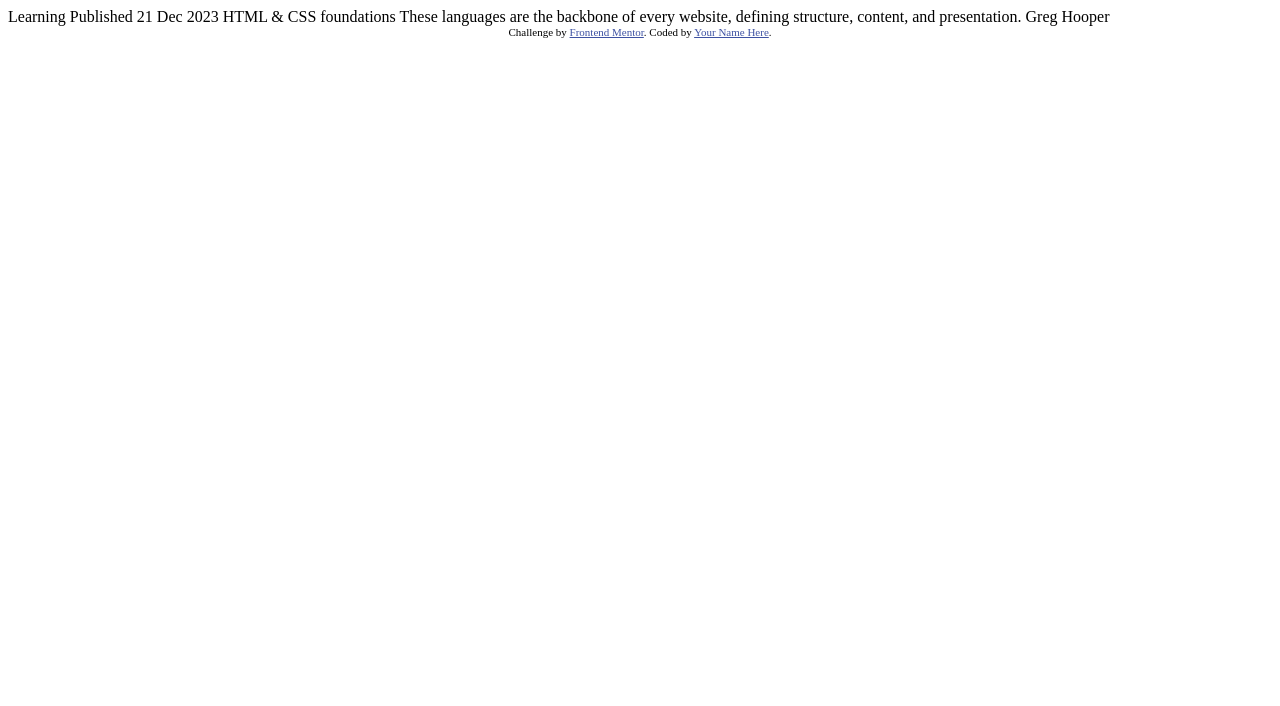
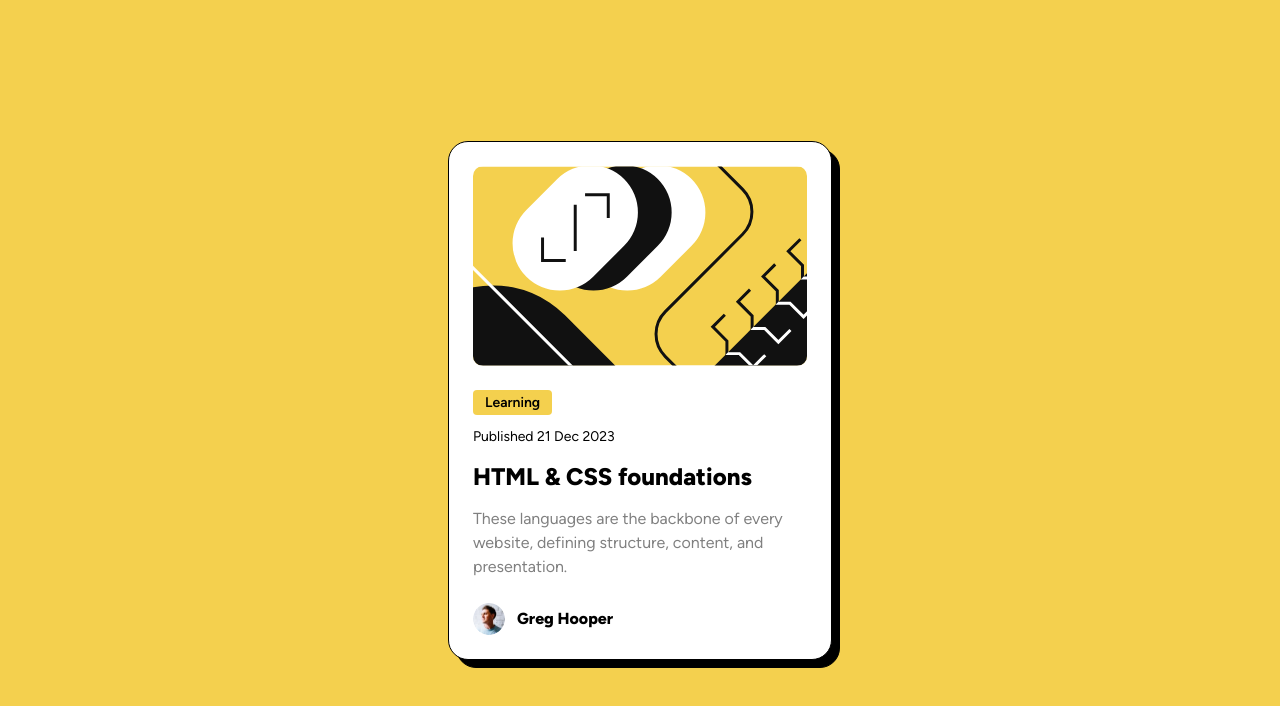
Before and after one commit to maurihed/frontendmentors, a plain HTML site: page blog-preview-card-main/index.html in a window 1280 px wide. Drawn offline with Linux system fonts and the light colour scheme.

Commit message:
blog preview card challenge solved

```diff
--- /dev/null
+++ b/blog-preview-card-main/assets/styles.css
@@ -0,0 +1,121 @@
+:root {
+    --yellow: hsl(47, 88%, 63%);
+    --white: hsl(0, 0%, 100%);
+    --grey: hsl(0, 0%, 50%);
+    --black: hsl(0, 0%, 7%);
+}
+
+/* css reset */
+* {
+    margin: 0;
+    padding: 0;
+    box-sizing: border-box;
+}
+
+@font-face {
+    font-family: Figtree;
+    src: url("./fonts/Figtree-VariableFont_wght.ttf");
+    font-weight: 400;
+    font-style: normal;
+}
+@font-face {
+    font-family: FigtreeItalic;
+    src: url("./fonts/Figtree-Italic-VariableFont_wght.ttf");
+    font-weight: 400;
+    font-style: italic;
+}
+@font-face {
+    font-family: FigtreeSemiBold;
+    src: url("./fonts/static/Figtree-SemiBold.ttf");
+    font-weight: 600;
+    font-style: normal;
+}
+@font-face {
+    font-family: FigtreeExtraBold;
+    src: url("./fonts/static/Figtree-ExtraBold.ttf");
+    font-weight: 800;
+    font-style: normal;
+}
+
+html {
+    height: 100%;
+}
+
+body {
+    height: 100%;
+    background-color: var(--yellow);
+
+    display: flex;
+    justify-content: center;
+    align-items: center;
+}
+
+.blog-card {
+    background-color: var(--white);
+    padding: 1.5rem;
+    border-radius: 1.25rem;
+    width: 100%;
+    margin: 0 1.5rem;
+    max-width: 384px;
+    border: 1px solid black;
+    filter: drop-shadow(.5rem .5rem 0 #000);
+
+    display: flex;
+    flex-direction: column;
+    gap: 1.5rem;
+    font-family: Figtree;
+    line-height: 1.5;
+}
+
+.blog-card:hover {
+    cursor: pointer;
+}
+
+.blog-card:hover .blog-card__title {
+    color: var(--yellow);
+}
+
+.blog-card__image {
+    height: 200px;
+    width: 100%;
+    aspect-ratio: 16 / 9;
+    border-radius: .625rem;
+}
+
+.blog-card__date {
+    font-family: Figtree;
+    font-size: .875rem;
+    margin: .75rem 0;
+}
+
+.blog-card__title {
+    font-size: 24px;
+    font-family: FigtreeExtraBold;
+    margin-bottom: .75rem;
+}
+
+.blog-card__description {
+    font-size: 1rem;
+    color: var(--grey);
+}
+.blog-card__avatar {
+    display: flex;
+    align-items: center;
+    gap: .75rem;
+    font-family: FigtreeExtraBold;
+}
+
+.avatar__image {
+    border-radius: 50%;
+    width: 32px;
+    height: 32px;
+    object-fit: cover;
+}
+
+.badge {
+    border-radius: .25rem;
+    padding: .25rem .75rem;
+    background-color: var(--yellow);
+    font-family: FigtreeSemiBold;
+    font-size: .875rem;
+}
--- a/blog-preview-card-main/index.html
+++ b/blog-preview-card-main/index.html
@@ -5,30 +5,26 @@
   <meta name="viewport" content="width=device-width, initial-scale=1.0"> <!-- displays site properly based on user's device -->
 
   <link rel="icon" type="image/png" sizes="32x32" href="./assets/images/favicon-32x32.png">
+  <link rel="stylesheet" href="assets/styles.css">
 
   <title>Frontend Mentor | Blog preview card</title>
-
-  <!-- Feel free to remove these styles or customise in your own stylesheet 👍 -->
-  <style>
-    .attribution { font-size: 11px; text-align: center; }
-    .attribution a { color: hsl(228, 45%, 44%); }
-  </style>
 </head>
 <body>
 
-  Learning
-
-  Published 21 Dec 2023
-
-  HTML & CSS foundations
-
-  These languages are the backbone of every website, defining structure, content, and presentation.
-
-  Greg Hooper
-
-  <div class="attribution">
-    Challenge by <a href="https://www.frontendmentor.io?ref=challenge" target="_blank">Frontend Mentor</a>.
-    Coded by <a href="#">Your Name Here</a>.
-  </div>
+  <main class="blog-card">
+    <img src="assets/images/illustration-article.svg" alt="#" class="blog-card__image">
+    <div class="blog-card__content">
+      <span class="badge">Learning</span>
+      <p class="blog-card__date">Published 21 Dec 2023</p>
+      <h1 class="blog-card__title">HTML & CSS foundations</h1>
+      <p class="blog-card__description">
+        These languages are the backbone of every website, defining structure, content, and presentation.
+      </p>
+    </div>
+    <div class="blog-card__avatar">
+      <img src="assets/images/image-avatar.webp" alt="avatar_image" class="avatar__image">
+      Greg Hooper
+    </div>
+  </main>
 </body>
 </html>
```
Also changed, not shown: index.html (+3 -0 lines).
